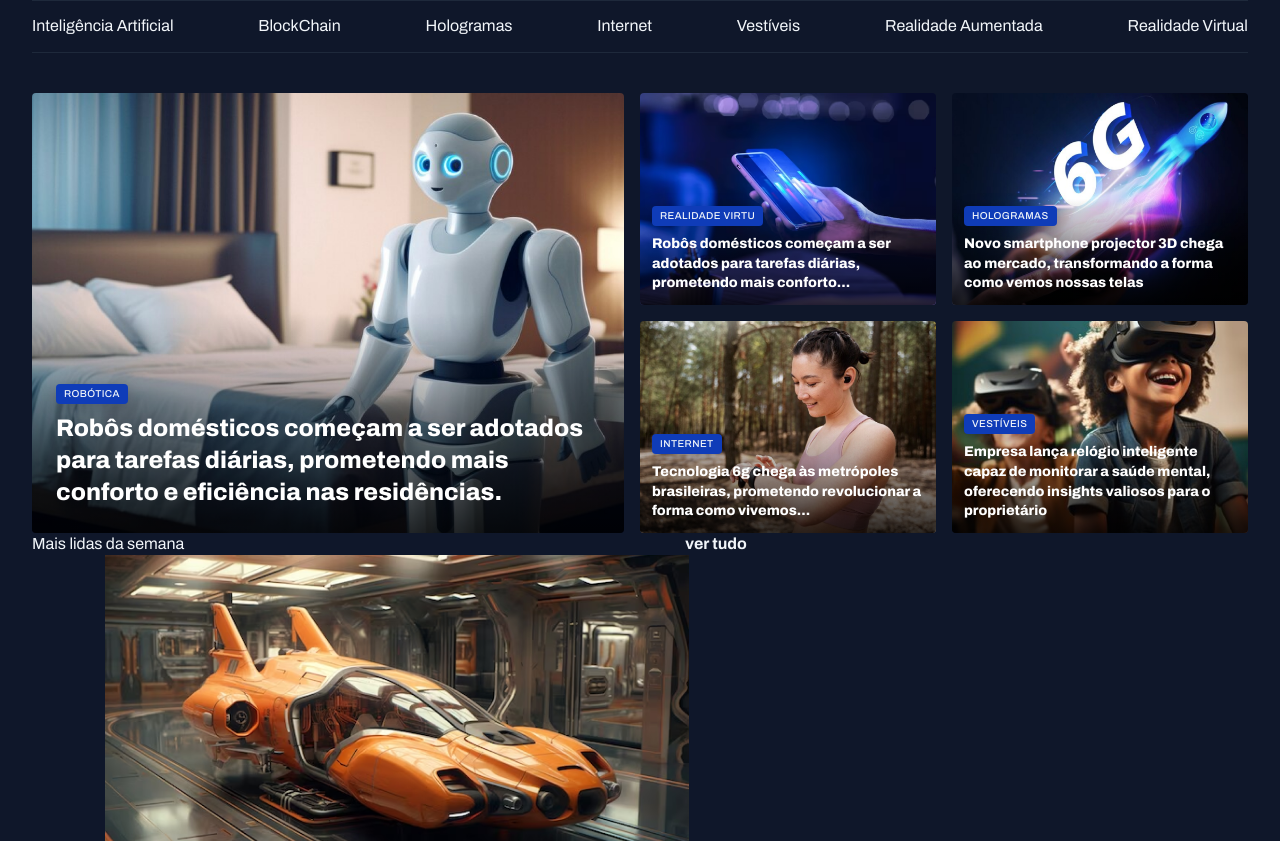
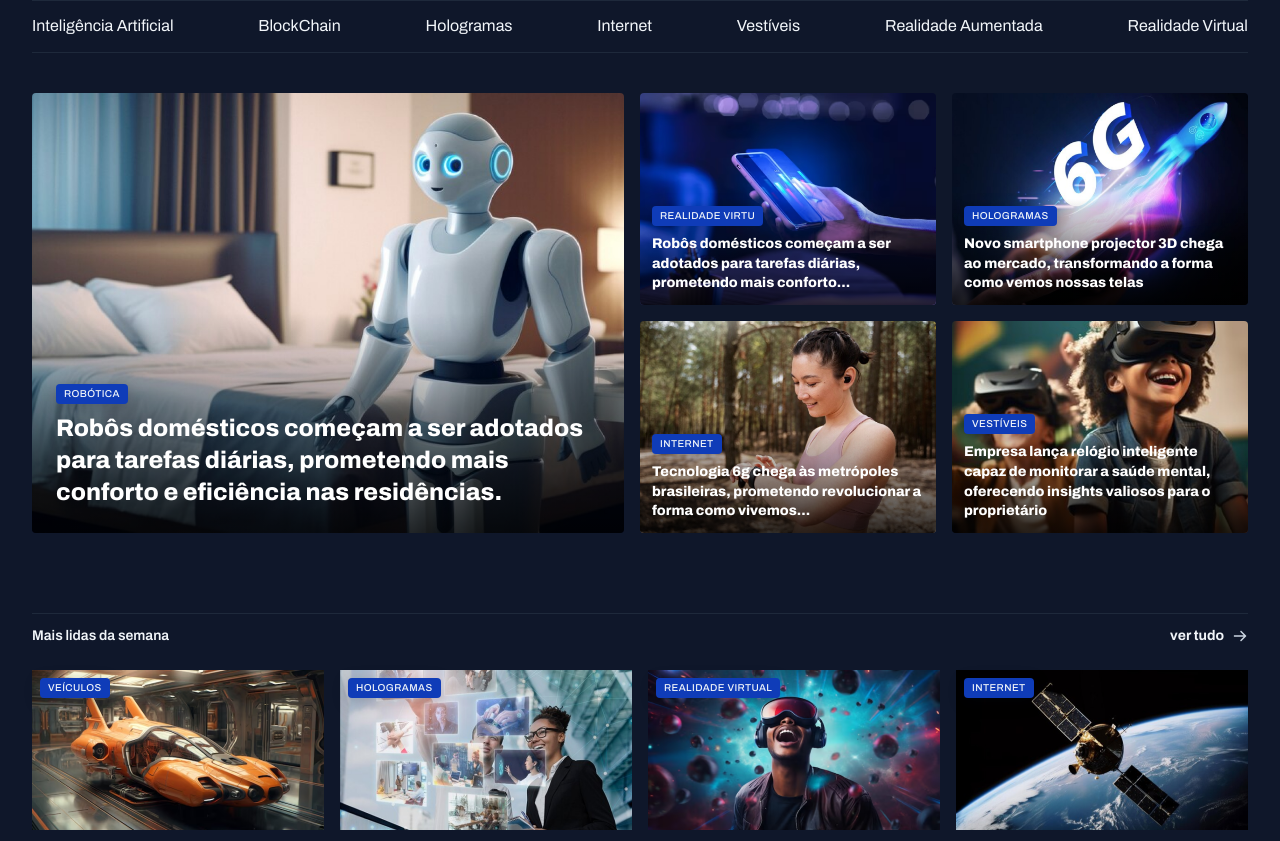
Before and after one commit to wellmota/portalnews, a plain HTML site: page index.html in a window 1280 px wide. Shown: the part 62-903 px from the top of the page. Drawn offline with Linux system fonts and the light colour scheme.

Commit message:
styling most read news

```diff
--- a/style/globals.css
+++ b/style/globals.css
@@ -54,6 +54,7 @@ img{
 
 main {
   margin-top: 40px;
+  gap:80px;
 }
 
 .content-tag{
--- a/style/sections.css
+++ b/style/sections.css
@@ -1,3 +1,8 @@
+section header {
+  border-top: 1px solid var(--stroke-color);
+  padding-block: 12px 24px;
+  font: var(--text-span);
+}
 #featured {
   img {
     height: 100%;
@@ -6,15 +11,19 @@
 }
 
 .card {
-  border-radius:4px;
+  border-radius: 4px;
   overflow: hidden;
   position: relative;
   &::before {
     content: "";
     position: absolute;
     inset: 0;
-    top:50%;
-    background: linear-gradient(0deg, rgba(0,0,0,0.8) 0%, rgba(0,0,0,0) 100%);
+    top: 50%;
+    background: linear-gradient(
+      0deg,
+      rgba(0, 0, 0, 0.8) 0%,
+      rgba(0, 0, 0, 0) 100%
+    );
   }
   figcaption {
     position: absolute;
@@ -22,16 +31,51 @@
     color: white;
     text-align: left;
     transition: 0.3s;
-    bottom:0;
+    bottom: 0;
     text-overflow: ellipsis;
 
-
-    &:has(.text-lg){
+    &:has(.text-lg) {
       padding: 12px;
     }
 
-    h2{
+    h2 {
       margin-top: 8px;
     }
   }
 }
+
+#weekly {
+  header a {
+    justify-self: end;
+    align-items: center;
+    gap: 8px;
+    span {
+      background-image: url(../assets/icons/ArrowRightHove.svg);
+      width: 16px;
+      height: 16px;
+    }
+    &:hover {
+      span {
+        background-image: url(../assets/icons/ArrowRight.svg);
+      }
+    }
+  }
+  & > div {
+    grid-template-columns: repeat(4, 292px);
+  }
+  img {
+    height: 160px;
+  }
+  figure {
+    position: relative;
+    .content-tag {
+      position: absolute;
+      top: 8px;
+      left: 8px;
+    }
+    p {
+      margin-top: 8px;
+      font-weight: 800;
+    }
+  }
+}
```
